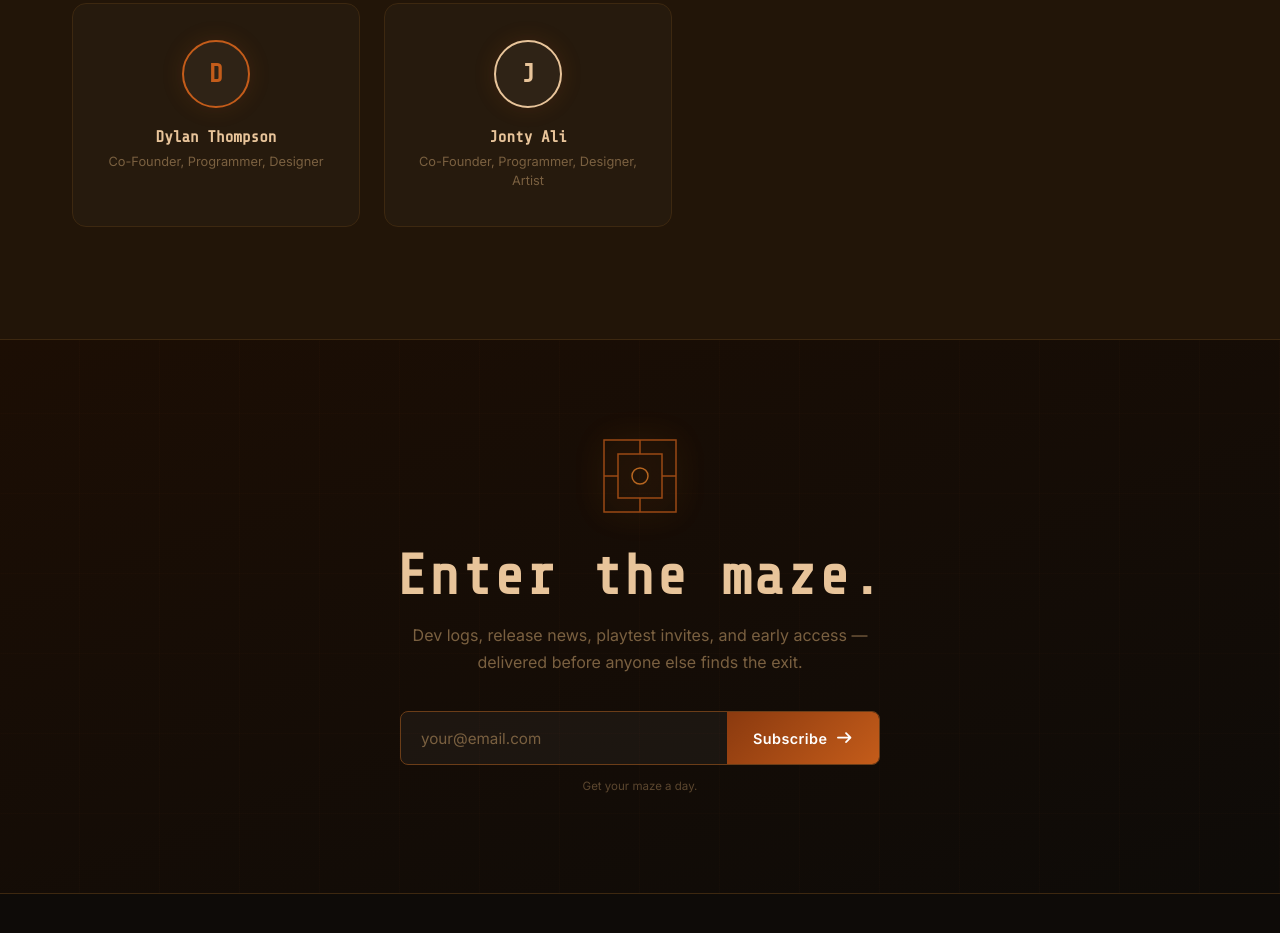
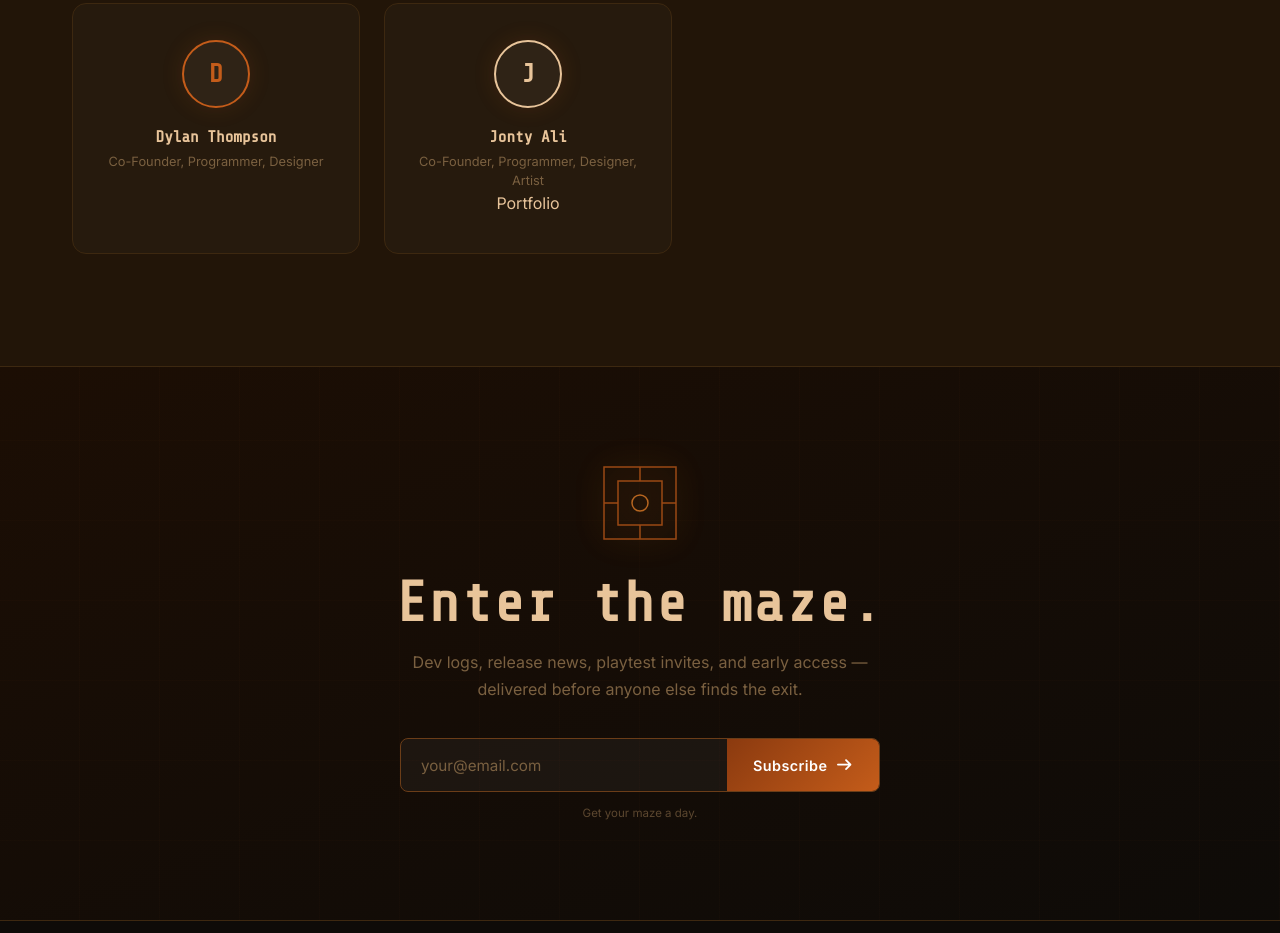
Before and after one commit to Into-The-Maze/into-the-maze.com, a website: page client/index.html in a window 1280 px wide. Shown: the part 1797-2730 px from the top of the page. Drawn offline with nearby package versions, Linux system fonts and the light colour scheme.

Commit message:
feat: jonty portfolio

```diff
--- a/client/index.html
+++ b/client/index.html
@@ -99,6 +99,7 @@
                     <div class="team-avatar" style="--c:#e8c49a">J</div>
                     <h4>Jonty Ali</h4>
                     <p class="team-role">Co-Founder, Programmer, Designer, Artist</p>
+                    <a href="https://jontyali.com/">Portfolio</a>
                 </div>
             </div>
         </div>
```
